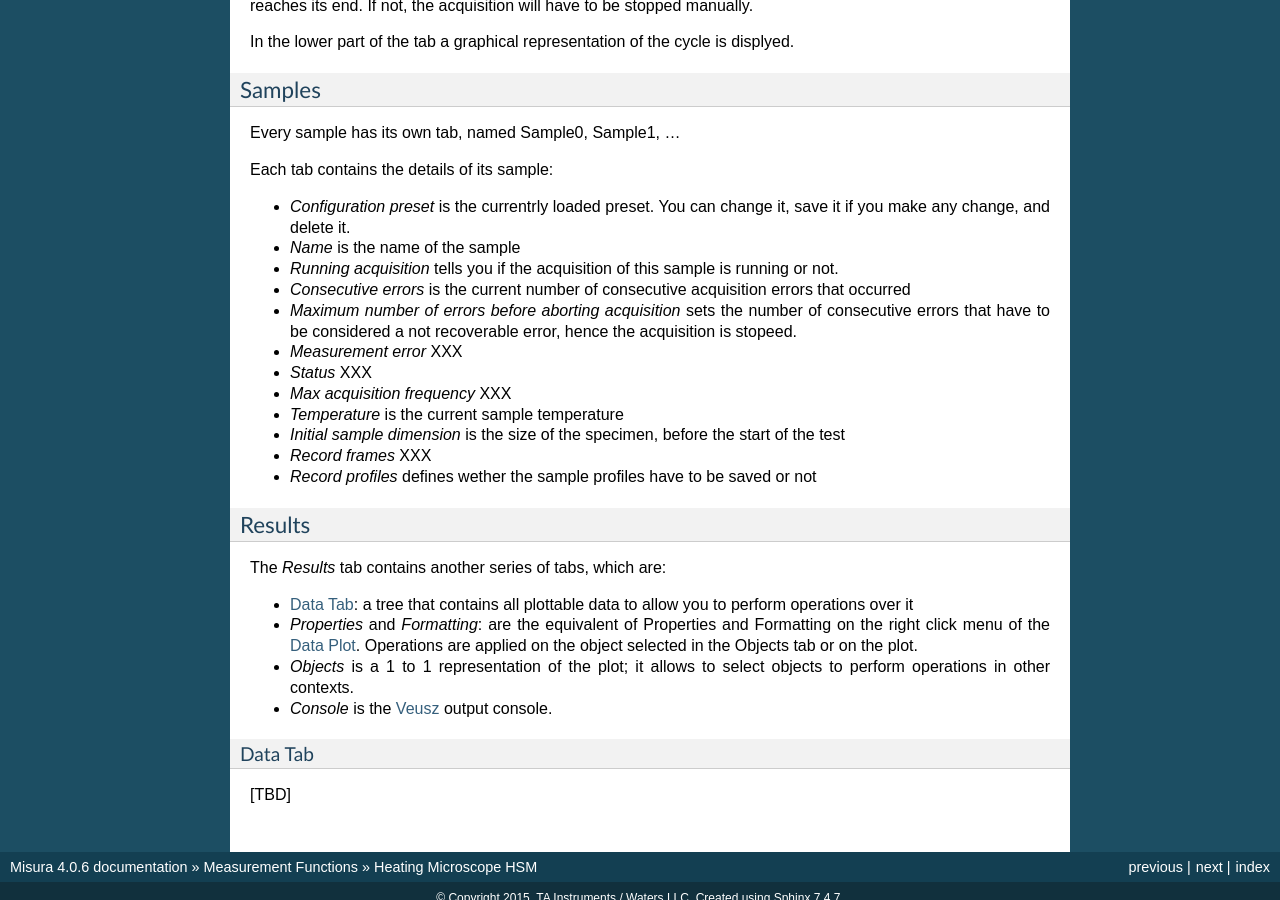
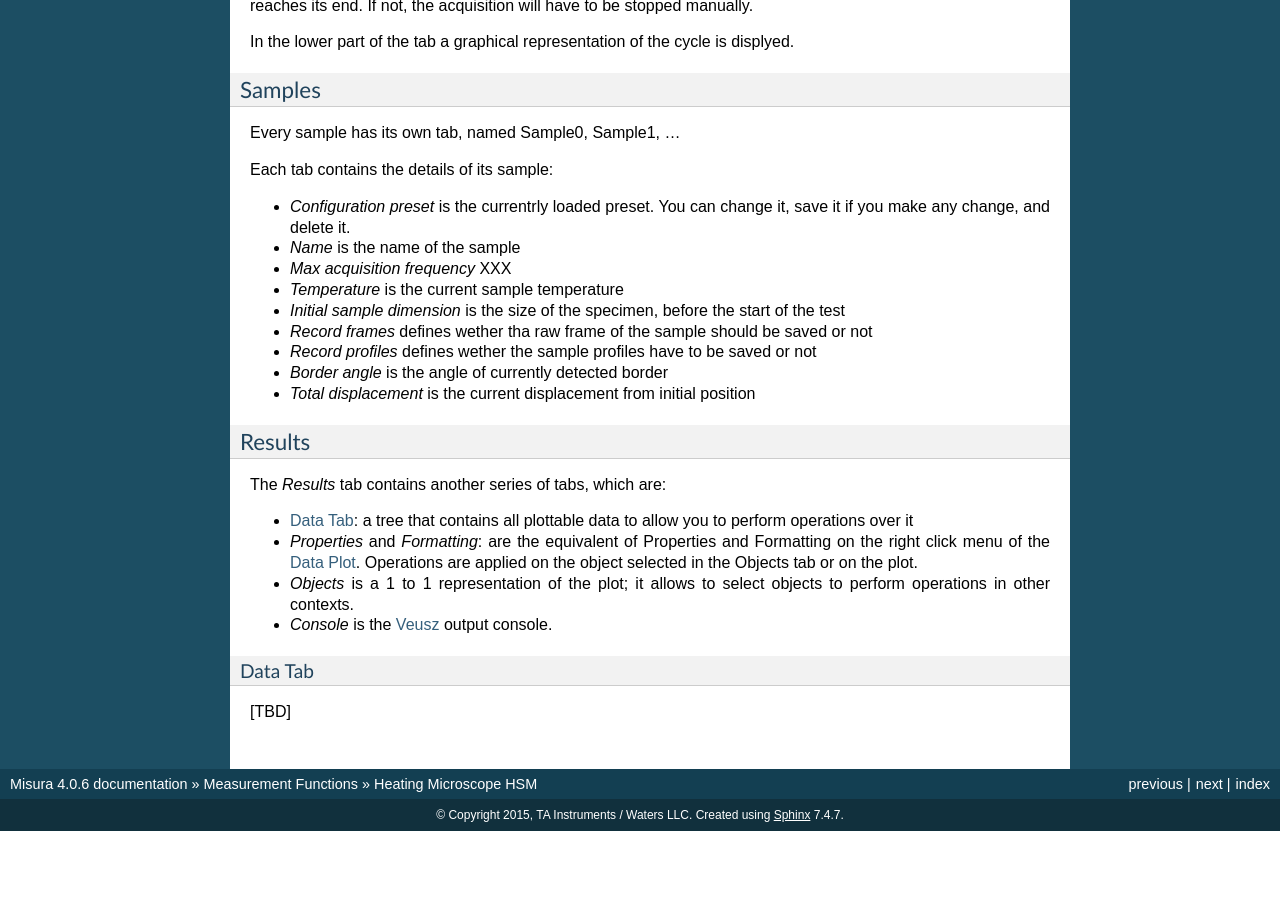
Before and after one commit to tainstr/misura.client, a Sphinx documentation site: the page built from misura/client/doc/microscope.rst, in a window 1280 px wide and 900 px high, scrolled down 2881 px. Built offline with Sphinx 7.4.7, drawn with Linux system fonts in a browser that asks for light colours; formulas are drawn with MathJax 3; pages that are not in the unit, such as notebooks, are missing from menus; after the commit the page ends 3712 px from its top, so only the background shows below that.

Commit message:
added access and minor changes to microscope

```diff
--- /dev/null
+++ b/misura/client/doc/access.rst
@@ -0,0 +1,6 @@
+.. include:: substitutions.txt
+
+Access Management
+==================================
+
+How to add new users and manage passwords.
--- a/misura/client/doc/microscope.rst
+++ b/misura/client/doc/microscope.rst
@@ -161,16 +161,13 @@ Each tab contains the details of its sample:
 
 - *Configuration preset* is the currentrly loaded preset. You can change it, save it if you make any change, and delete it.
 - *Name* is the name of the sample
-- *Running acquisition* tells you if the acquisition of this sample is running or not.
-- *Consecutive errors* is the current number of consecutive acquisition errors that occurred
-- *Maximum number of errors before aborting acquisition* sets the number of consecutive errors that have to be considered a not recoverable error, hence the acquisition is stopeed.
-- *Measurement error* XXX
-- *Status* XXX
 - *Max acquisition frequency* XXX
 - *Temperature* is the current sample temperature
 - *Initial sample dimension* is the size of the specimen, before the start of the test
-- *Record frames* XXX
+- *Record frames* defines wether tha raw frame of the sample should be saved or not
 - *Record profiles* defines wether the sample profiles have to be saved or not
+- *Border angle* is the angle of currently detected border
+- *Total displacement* is the current displacement from initial position
 
 -------
 Results
```
